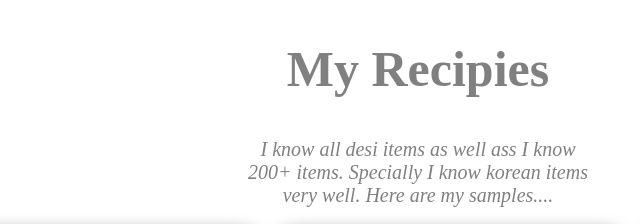
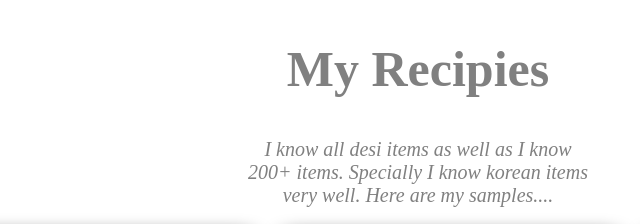
Before and after one commit to Jibonm37/FOOD-CART, a plain HTML site: page index.html in a window 1280 px wide. Shown: the part 1540-1764 px from the top of the page, 222-862 px from the left. Drawn offline with Linux system fonts and the light colour scheme; a web font is replaced by a local one.

Commit message:
correction

```diff
--- a/index.html
+++ b/index.html
@@ -52,7 +52,7 @@
     </section>
     <section class="recipie">
         <h1>My Recipies</h1>
-       <div class="description"> <p>I know all desi items as well ass I know 200+ items. Specially I know korean items very well. Here are my samples....
+       <div class="description"> <p>I know all desi items as well as I know 200+ items. Specially I know korean items very well. Here are my samples....
     </p></div>
     <div class="items">
         <div class="food">
```
